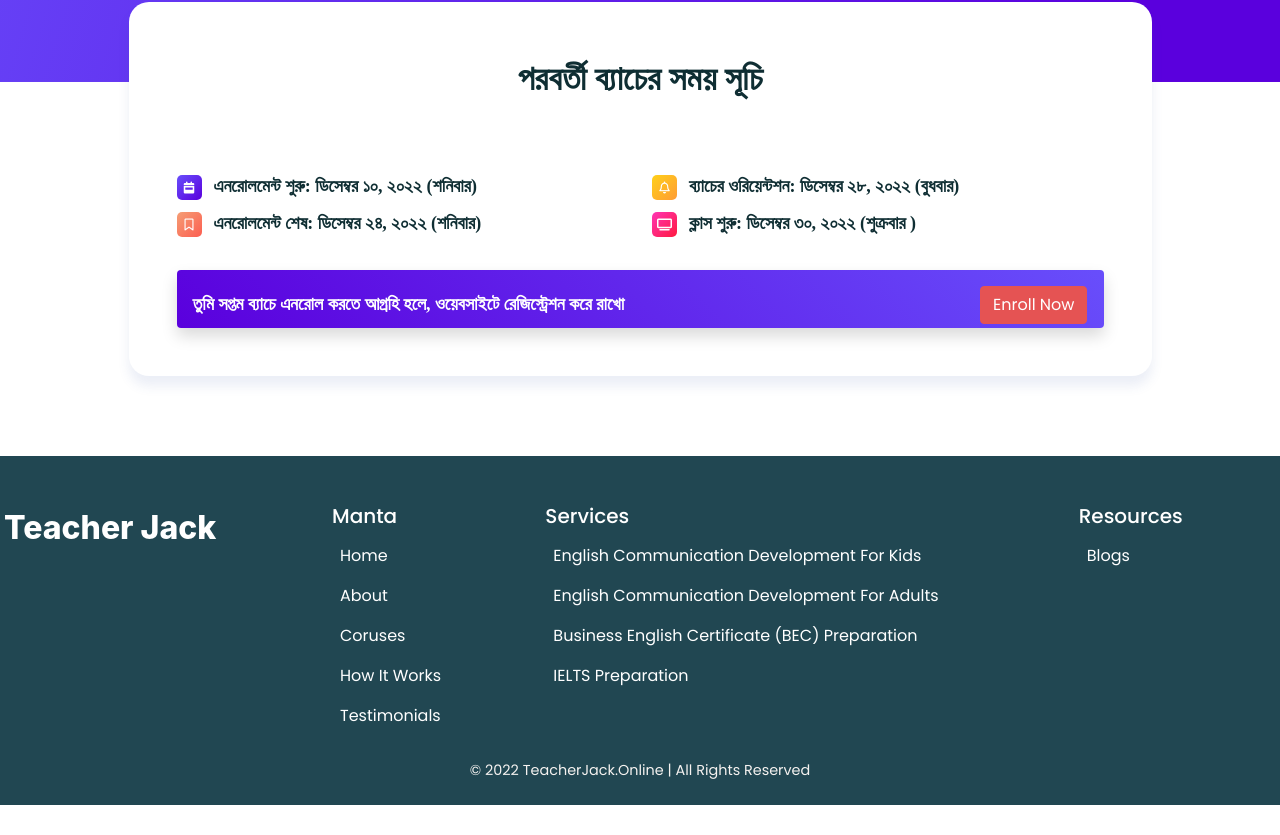
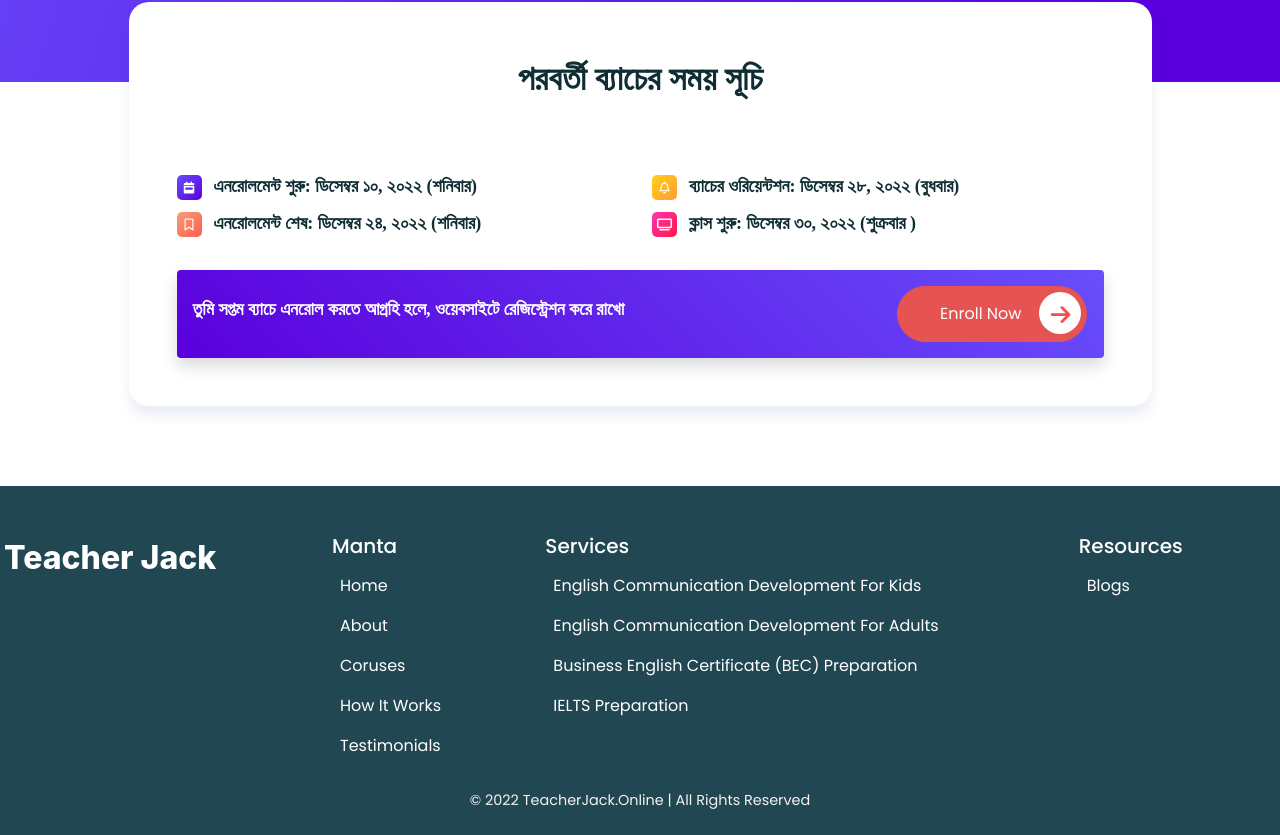
Before and after one commit to Foyezs-Work/teacher-jack-online, a React (Create React App) app: page /infopack in a window 1280 px wide. Shown: the part 656-1491 px from the top of the page. Before the commit the page ends 1461 px from the top, so only its background shows below. Built offline with nearby package versions, Linux system fonts and the light colour scheme.

Commit message:
ui correction

```diff
--- a/src/assets/css/style.css
+++ b/src/assets/css/style.css
@@ -331,10 +331,29 @@ ul li {
   /* background: linear-gradient(45deg, #5A00DD,#684EFB); */
 }
 
-.btn-danger {
-  color: #fff;
-  background-color: #e55353;
-  border-color: #e55353;
+.francy-btn {
+  background-color: #e55353!important;
+  border-color: #e55353!important;
+  border-radius: 40px!important;
+  position: relative;
+  white-space: nowrap;
+  padding: 15px 65px 15px 42px!important;
+}
+.francy-btn::after {
+  content: "";
+  position: absolute;
+  right: 5px;
+  top: 5px;
+  font-family: "Font Awesome 5 Free";
+  font-weight: 900;
+  height: 42px;
+  width: 42px;
+  color: rgb(249, 79, 79);
+  display: block;
+  font-size: 1.4em;
+  padding-top: 6px;
+  background: rgb(255, 255, 255);
+  border-radius: 50%;
 }
 /*=============================== Package Info Close ========================*/
 
--- a/src/components/package/NextBatch.jsx
+++ b/src/components/package/NextBatch.jsx
@@ -21,8 +21,8 @@ const NextBatch = () => {
                             <h5><i class="fas fa-tv four"></i>ক্লাস শুরু: <strong>ডিসেম্বর ৩০, ২০২২ (শুক্রবার )</strong></h5>
                         </div>
                     </div>
-                    <div class="notice-dark-theme shadow d-lg-flex align-items-center text-center justify-content-lg-between pb-4 pb-lg-1 p-3 text-white rounded">
-                        <h5 class="m-0 p-3 p-lg-0 pl-lg-4 text-center text-white">তুমি সপ্তম ব্যাচে এনরোল করতে আগ্রহি হলে, ওয়েবসাইটে রেজিস্ট্রেশন করে রাখো </h5>
+                    <div class="notice-dark-theme shadow d-lg-flex align-items-center text-center justify-content-lg-between p-3 text-white rounded">
+                        <h5 class="text-center text-white">তুমি সপ্তম ব্যাচে এনরোল করতে আগ্রহি হলে, ওয়েবসাইটে রেজিস্ট্রেশন করে রাখো </h5>
                         <div class="easy-checkout-modal"></div>
                         <button class="btn francy-btn btn-danger">Enroll Now</button>
                     </div>
```
